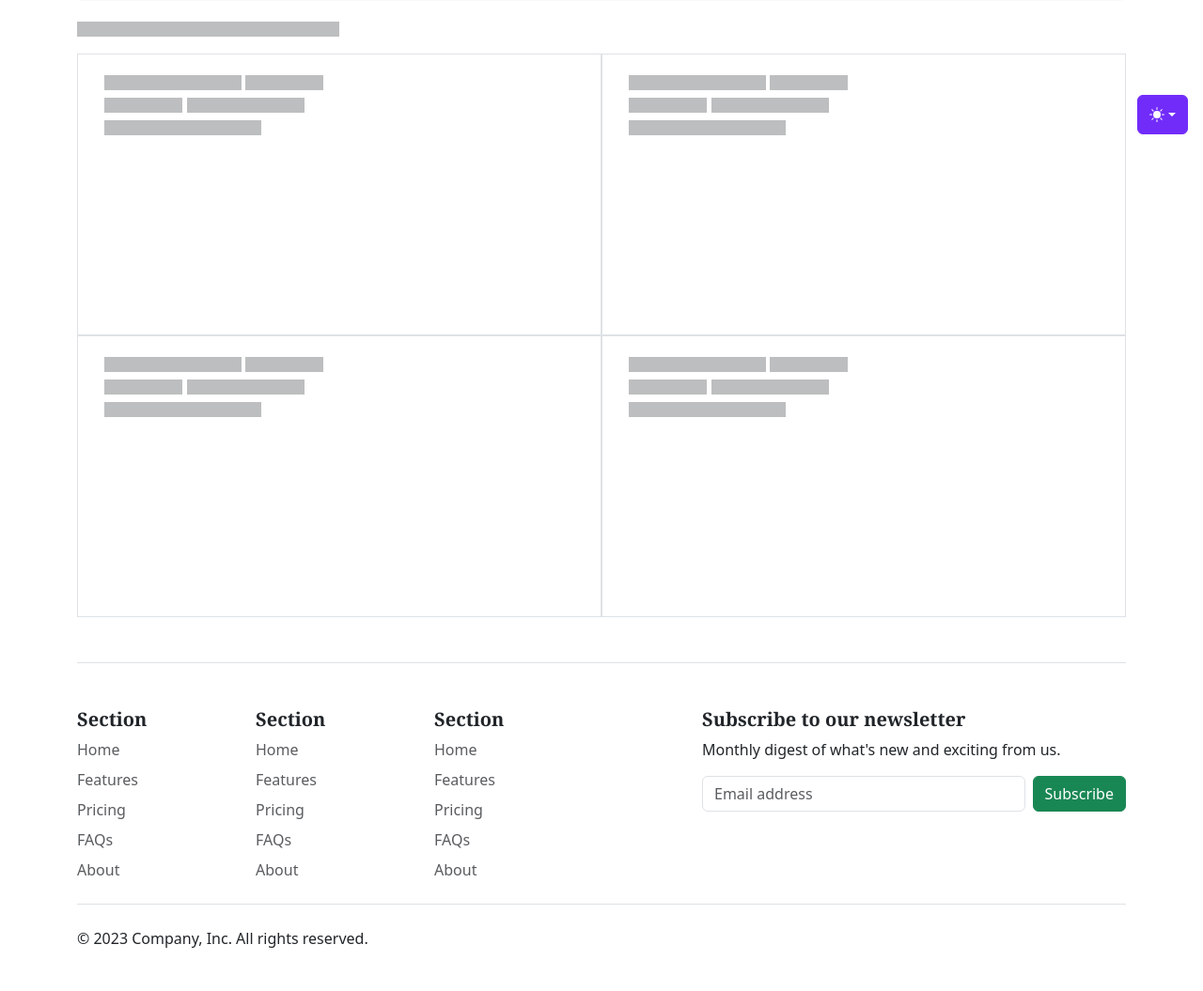
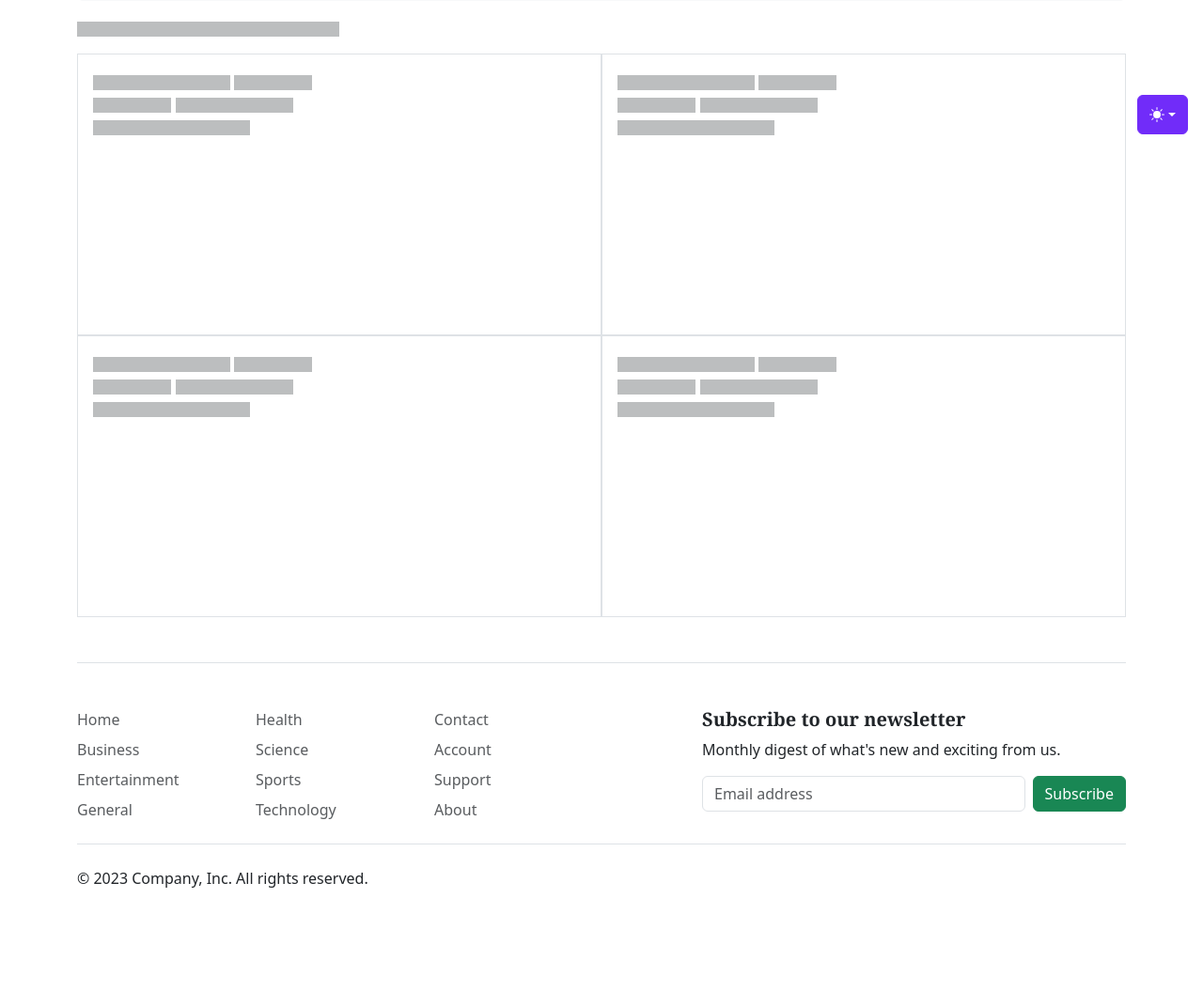
Before and after one commit to srky420/capstone-django, a Django app: template news/templates/news/index.html in a window 1280 px wide. Shown: the part 641-1696 px from the top of the page at 94% size. After the commit the page ends 1586 px from the top, so only its background shows below. Run offline with Django 4.2, Linux system fonts and the light colour scheme; the template is opened without the code that fills it, so the values that code supplies are empty.

Commit message:
Add layout optimizations

```diff
--- a/news/static/news/globals.js
+++ b/news/static/news/globals.js
@@ -40,5 +40,5 @@ function create_articles_view(article) {
                     alt="carousel-pic-1" class="article-img" onError="this.onerror=null; this.src='../static/news/img/placeholder.jpg';">
             </div>
         </div>
-    </div>`
+    </div>`;
 }
--- a/news/static/news/placeholders.js
+++ b/news/static/news/placeholders.js
@@ -23,16 +23,16 @@ const placeholderHeading = `<div class="placeholder-glow my-3">
                                 <span class="placeholder col-3"></span>
                             </div>`;
 
-const placeholderCard = `<div class="col-md-6 border py-3 placeholder-card">
-                            <div class="row g-0 flex-md-row mb-4 h-100">
-                                <div class="col-lg col-md-12 px-3 card-text placeholder-glow">
+const placeholderCard = `<div class="col-lg-6 col-md-12 border py-3 placeholder-card">
+                            <div class="row mb-4 h-100">
+                                <div class="col-lg col-md-6 col-sm-12 px-3 placeholder-glow">
                                     <span class="placeholder col-7"></span>
                                     <span class="placeholder col-4"></span>
                                     <span class="placeholder col-4"></span>
                                     <span class="placeholder col-6"></span>
                                     <span class="placeholder col-8"></span>
                                 </div>
-                                <div class="col-lg col-md-12">
+                                <div class="col-lg col-md-6 col-sm-12 article-img-container">
                                 </div>
                             </div>
                         </div>`;
--- a/news/templates/news/footer.html
+++ b/news/templates/news/footer.html
@@ -2,34 +2,28 @@
     <footer class="pt-5 border-top mt-5">
         <div class="row">
             <div class="col-6 col-md-2 mb-3">
-                <h5>Section</h5>
                 <ul class="nav flex-column">
                     <li class="nav-item mb-2"><a href="#" class="nav-link p-0 text-body-secondary">Home</a></li>
-                    <li class="nav-item mb-2"><a href="#" class="nav-link p-0 text-body-secondary">Features</a></li>
-                    <li class="nav-item mb-2"><a href="#" class="nav-link p-0 text-body-secondary">Pricing</a></li>
-                    <li class="nav-item mb-2"><a href="#" class="nav-link p-0 text-body-secondary">FAQs</a></li>
-                    <li class="nav-item mb-2"><a href="#" class="nav-link p-0 text-body-secondary">About</a></li>
+                    <li class="nav-item mb-2"><a href="#" class="nav-link p-0 text-body-secondary">Business</a></li>
+                    <li class="nav-item mb-2"><a href="#" class="nav-link p-0 text-body-secondary">Entertainment</a></li>
+                    <li class="nav-item mb-2"><a href="#" class="nav-link p-0 text-body-secondary">General</a></li>
                 </ul>
             </div>
 
             <div class="col-6 col-md-2 mb-3">
-                <h5>Section</h5>
                 <ul class="nav flex-column">
-                    <li class="nav-item mb-2"><a href="#" class="nav-link p-0 text-body-secondary">Home</a></li>
-                    <li class="nav-item mb-2"><a href="#" class="nav-link p-0 text-body-secondary">Features</a></li>
-                    <li class="nav-item mb-2"><a href="#" class="nav-link p-0 text-body-secondary">Pricing</a></li>
-                    <li class="nav-item mb-2"><a href="#" class="nav-link p-0 text-body-secondary">FAQs</a></li>
-                    <li class="nav-item mb-2"><a href="#" class="nav-link p-0 text-body-secondary">About</a></li>
+                    <li class="nav-item mb-2"><a href="#" class="nav-link p-0 text-body-secondary">Health</a></li>
+                    <li class="nav-item mb-2"><a href="#" class="nav-link p-0 text-body-secondary">Science</a></li>
+                    <li class="nav-item mb-2"><a href="#" class="nav-link p-0 text-body-secondary">Sports</a></li>
+                    <li class="nav-item mb-2"><a href="#" class="nav-link p-0 text-body-secondary">Technology</a></li>
                 </ul>
             </div>
 
             <div class="col-6 col-md-2 mb-3">
-                <h5>Section</h5>
                 <ul class="nav flex-column">
-                    <li class="nav-item mb-2"><a href="#" class="nav-link p-0 text-body-secondary">Home</a></li>
-                    <li class="nav-item mb-2"><a href="#" class="nav-link p-0 text-body-secondary">Features</a></li>
-                    <li class="nav-item mb-2"><a href="#" class="nav-link p-0 text-body-secondary">Pricing</a></li>
-                    <li class="nav-item mb-2"><a href="#" class="nav-link p-0 text-body-secondary">FAQs</a></li>
+                    <li class="nav-item mb-2"><a href="#" class="nav-link p-0 text-body-secondary">Contact</a></li>
+                    <li class="nav-item mb-2"><a href="#" class="nav-link p-0 text-body-secondary">Account</a></li>
+                    <li class="nav-item mb-2"><a href="#" class="nav-link p-0 text-body-secondary">Support</a></li>
                     <li class="nav-item mb-2"><a href="#" class="nav-link p-0 text-body-secondary">About</a></li>
                 </ul>
             </div>
```
